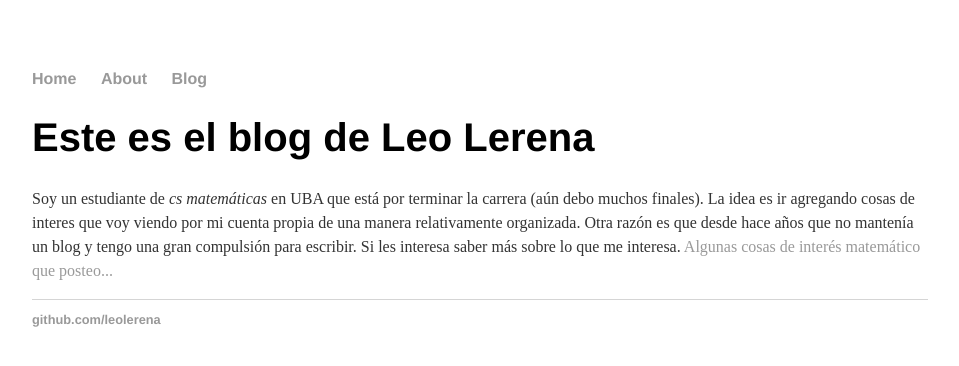
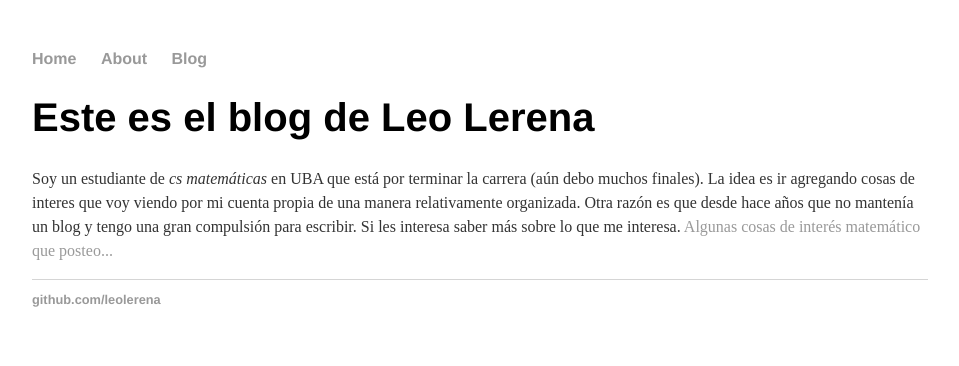
Before and after one commit to leolerena/leolerena.github.io, a Jekyll site: the page built from index.html, in a window 1280 px wide. Shown: the top 366 px of the page, without its empty margins (160-1119 px from the left). Built offline with Jekyll 4.4.1, drawn with Linux system fonts in a browser that asks for light colours.

Commit message:
Update main.css

```diff
--- a/css/main.css
+++ b/css/main.css
@@ -1,5 +1,5 @@
 body {
-    margin: 70px auto;
+    margin: 50px auto;
     width: 70%;
 }
 nav ul, footer ul {
```
